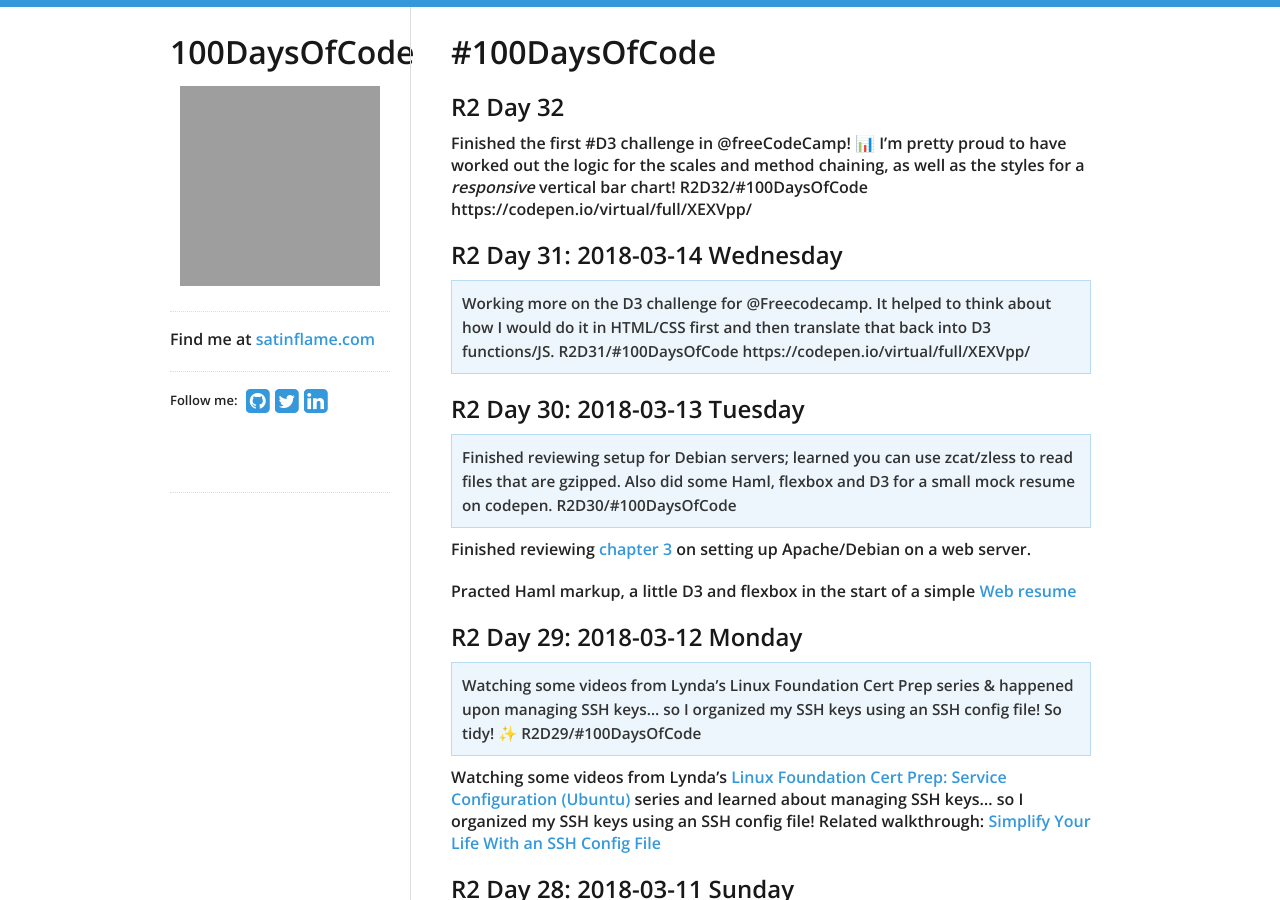
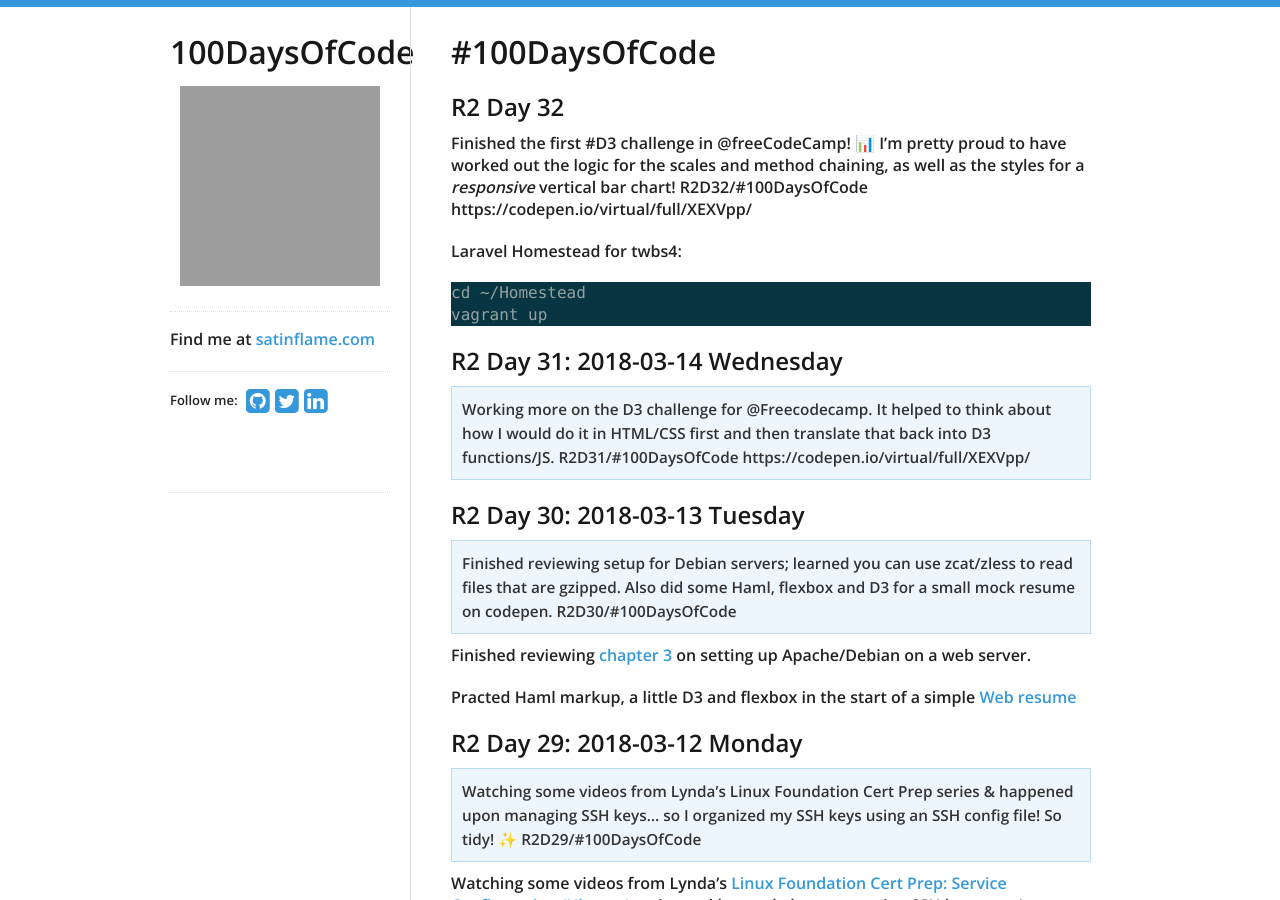
Before and after one commit to virtual/100daysofcode, a Jekyll site: the page built from index.md, in a window 1280 px wide and 900 px high. Built offline with Jekyll 4.4.1, drawn with Linux system fonts in a browser that asks for light colours; nearby versions of some CDN libraries; our own code applies the rules of GitHub Pages for plain Markdown files; grey boxes are pictures that could not be loaded.

Commit message:
Update index.md

````diff
--- a/index.md
+++ b/index.md
@@ -3,6 +3,13 @@
 ## R2 Day 32
 
 Finished the first #D3 challenge in @freeCodeCamp! 📊 I'm pretty proud to have worked out the logic for the scales and method chaining, as well as the styles for a *responsive* vertical bar chart! R2D32/#100DaysOfCode https://codepen.io/virtual/full/XEXVpp/
+
+Laravel Homestead for twbs4:
+
+```
+cd ~/Homestead
+vagrant up
+```
 
 ## R2 Day 31: 2018-03-14 Wednesday
 
````
